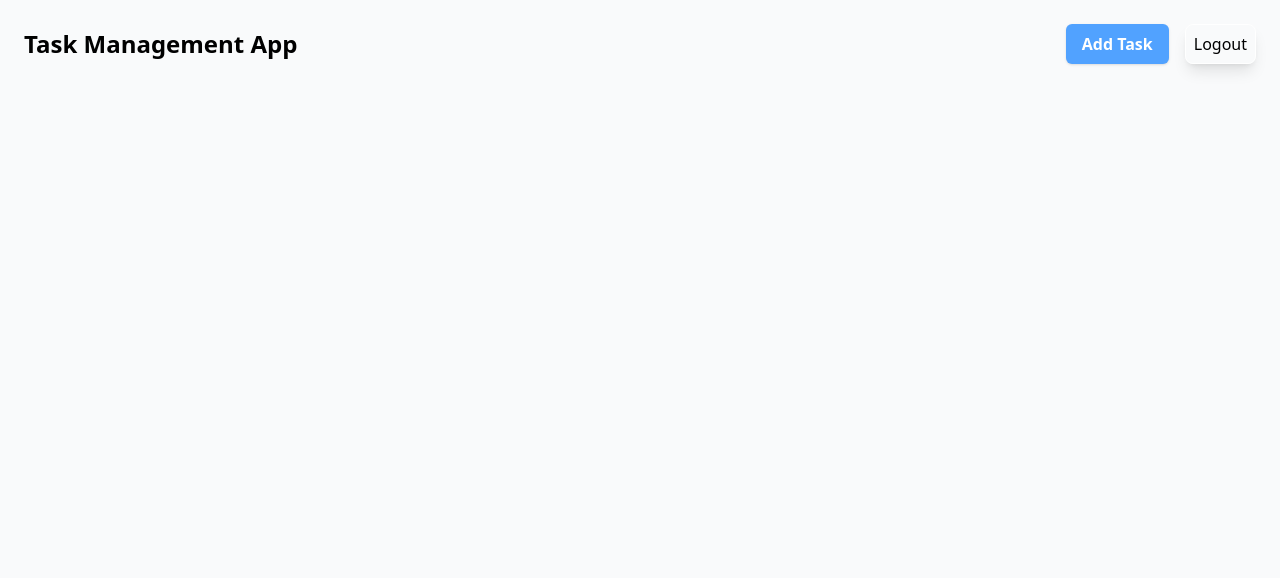
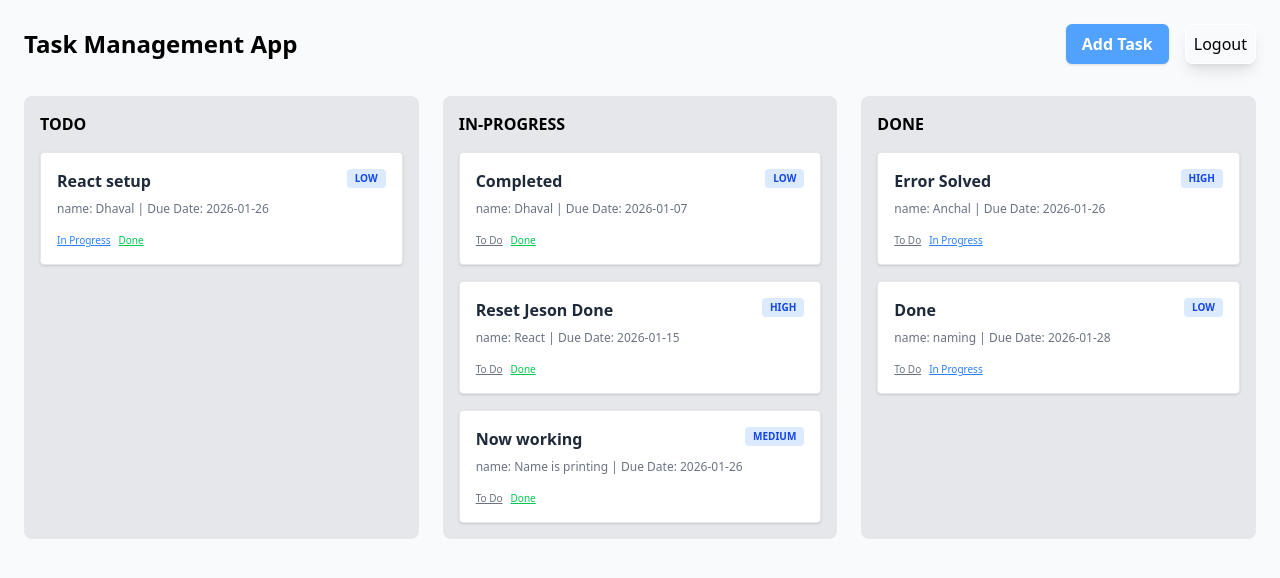
Before and after one commit to dshah-dev/Task-Management-App, a React app in the folder Frontend/: page /dashboard in a window 1280 px wide. Shown: the top 578 px of the page. Built offline with nearby package versions, Linux system fonts and the light colour scheme; data requests are answered from the project's data file; sample sign-in values are in the browser's storage; the HTML template or start-up script is replaced by a standard one.

Commit message:
Created main DashBoard Cards system 02

```diff
--- a/Frontend/db.json
+++ b/Frontend/db.json
@@ -1,35 +1,51 @@
 {
   "tasks": [
     {
-      "id": "1",
-      "title": "Setup Project Structure",
-      "status": "done",
-      "priority": "high",
-      "dueDate": "2026-01-20",
-      "Name": "Alex"
+      "id": "36a8",
+      "title": "Completed ",
+      "Name": "Dhaval",
+      "priority": "low",
+      "dueDate": "2026-01-07",
+      "status": "in-progress"
     },
     {
-      "id": "2",
-      "title": "Implement Todo Logic",
-      "status": "in-progress",
-      "priority": "medium",
-      "dueDate": "2026-02-15",
-      "Name": "Sam"
+      "id": "ce29",
+      "title": "Reset Jeson Done",
+      "Name": "React",
+      "priority": "high",
+      "dueDate": "2026-01-15",
+      "status": "in-progress"
     },
     {
-      "id": "f7ef",
-      "title": "Completed",
-      "Name": "Jane Smith",
-      "priority": "medium",
-      "dueDate": "2026-01-06",
+      "id": "f43a",
+      "title": "Error Solved",
+      "Name": "Anchal",
+      "priority": "high",
+      "dueDate": "2026-01-26",
       "status": "done"
     },
     {
-      "id": "a8f0",
+      "id": "6edf",
+      "title": "Now working ",
+      "Name": "Name is printing",
+      "priority": "medium",
+      "dueDate": "2026-01-26",
+      "status": "in-progress"
+    },
+    {
+      "id": "2289",
       "title": "Done",
-      "Name": "Jane Smith",
+      "Name": "naming",
       "priority": "low",
-      "dueDate": "2026-01-06",
+      "dueDate": "2026-01-28",
+      "status": "done"
+    },
+    {
+      "id": "65d5",
+      "title": "React setup",
+      "Name": "Dhaval",
+      "priority": "low",
+      "dueDate": "2026-01-26",
       "status": "todo"
     }
   ]
--- a/Frontend/src/feature/board/Board.jsx
+++ b/Frontend/src/feature/board/Board.jsx
@@ -1,6 +1,7 @@
 import { useState } from "react";
 import { useTasks } from "../../hooks/useTasks";
 import { useAuth } from "../../context/AuthContext";
+import TaskCard from "../tasks/TaskCard";
 import PopUpWindow from "../../Components/PopUpWindow";
 import TaskForm from "../tasks/TaskForm";
 import Button from "../../components/Button";
@@ -30,6 +31,23 @@ function Board() {
         </div>
       </header>
 
+      <div className="grid grid-cols-1 md:grid-cols-3 gap-6">
+        {statuses.map((status) => (
+          <div key={status} className="bg-gray-200 p-4 rounded-lg">
+            <h3 className="font-bold  mb-4 uppercase ">
+              {status}
+            </h3>
+            <div className="space-y-4">
+              {tasks
+                .filter((t) => t.status === status)
+                .map((task) => (
+                  <TaskCard key={task.id} task={task} onUpdate={refresh} />
+                ))}
+            </div>
+          </div>
+        ))}
+      </div>
+
       <PopUpWindow
         isOpen={isPopUpWindowOpen}
         onClose={() => setIsPopUpWindowOpen(false)}
--- /dev/null
+++ b/Frontend/src/feature/tasks/TaskCard.jsx
@@ -0,0 +1,49 @@
+import React from "react";
+import api from "../../api";
+
+export default function TaskCard({ task, onUpdate }) {
+  const moveTask = async (newStatus) => {
+    await api.patch(`/tasks/${task.id}`, { status: newStatus });
+    onUpdate();
+  };
+
+  return (
+    <div className="bg-white p-4 rounded shadow border border-gray-200">
+      <div className="flex justify-between items-start mb-2">
+        <h4 className="font-bold text-gray-800">{task.title}</h4>
+        <span className="text-[10px] bg-blue-100 text-blue-700 px-2 py-0.5 rounded uppercase font-bold">
+          {task.priority}
+        </span>
+      </div>
+      <p className="text-xs text-gray-500 mb-4">
+        name: {task.Name} | Due Date: {task.dueDate}
+      </p>
+      <div className="flex gap-2">
+        {task.status !== "todo" && (
+          <button
+            onClick={() => moveTask("todo")}
+            className="text-[10px] text-gray-500 underline"
+          >
+            To Do
+          </button>
+        )}
+        {task.status !== "in-progress" && (
+          <button
+            onClick={() => moveTask("in-progress")}
+            className="text-[10px] text-blue-500 underline"
+          >
+            In Progress
+          </button>
+        )}
+        {task.status !== "done" && (
+          <button
+            onClick={() => moveTask("done")}
+            className="text-[10px] text-green-500 underline"
+          >
+            Done
+          </button>
+        )}
+      </div>
+    </div>
+  );
+}
```
